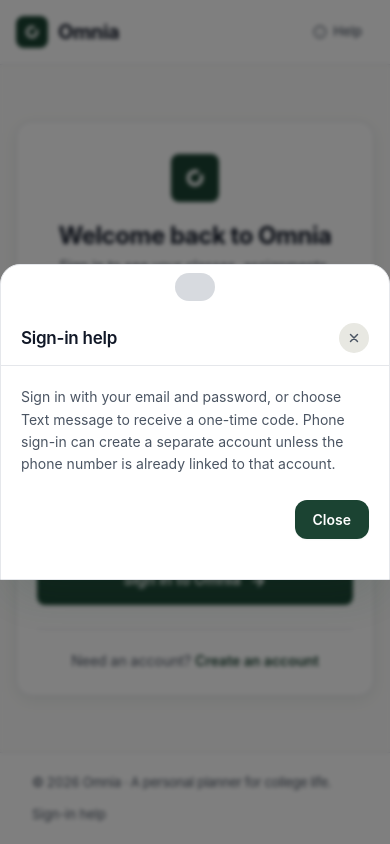
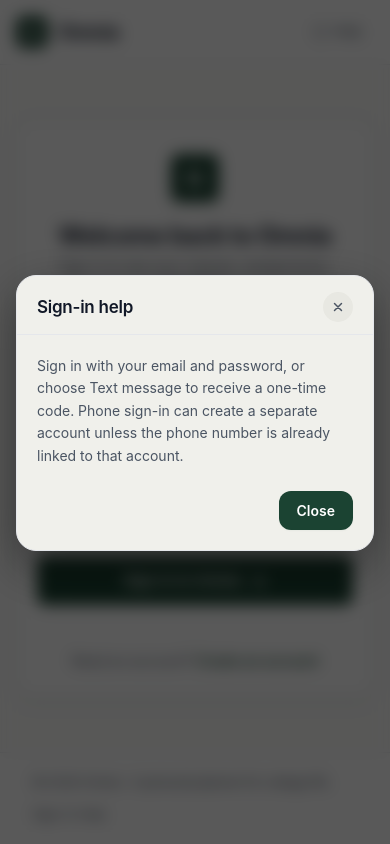
Before and after one commit to Farerudesu/Omnia-All-in-One-College-Life-Planner, a React (Vite) app: page /signin in a window 390 px wide. Both pictures are taken after a click on the button "Help". Built offline with nearby package versions, Linux system fonts and the light colour scheme; no server answers.

Commit message:
fix(mobile): round all modal corners with side padding, and add gesture navigation clearance to bottom dock

```diff
--- a/src/index.css
+++ b/src/index.css
@@ -595,7 +595,7 @@
     margin-inline-start: 0 !important;
     min-width: 0 !important;
     width: 100% !important;
-    padding-bottom: calc(72px + env(safe-area-inset-bottom, 0px));
+    padding-bottom: calc(76px + max(14px, env(safe-area-inset-bottom, 14px)));
   }
 
   /* ─── Mobile Bottom Navigation Dock (Apple iOS Tab Bar) ─── */
@@ -608,7 +608,7 @@
     backdrop-filter: blur(25px) saturate(180%);
     -webkit-backdrop-filter: blur(25px) saturate(180%);
     border-top: 0.5px solid var(--outline-variant);
-    padding-bottom: env(safe-area-inset-bottom, 0px);
+    padding-bottom: max(14px, env(safe-area-inset-bottom, 14px));
     z-index: 80;
     box-shadow: var(--mobile-dock-shadow);
   }
@@ -617,11 +617,12 @@
     display: flex;
     align-items: center;
     justify-content: space-around;
-    height: 50px;
+    height: 52px;
     width: 100%;
     max-width: 500px;
     margin: 0 auto;
     padding-inline: 0.5rem;
+    padding-top: 4px;
   }
 
   .app-bottom-nav__link {
@@ -684,15 +685,8 @@
     pointer-events: none;
   }
 
-  /* ─── Mobile Bottom Sheet Handle (Apple grabber) ─── */
   .mobile-sheet-handle {
-    display: block;
-    width: 36px;
-    height: 5px;
-    border-radius: 999px;
-    background: var(--outline);
-    margin: 8px auto 6px;
-    opacity: 0.4;
+    display: none !important;
   }
 
   .page-header,
@@ -1101,34 +1095,37 @@
     box-shadow: 0 1px 3px rgba(0, 0, 0, 0.03);
   }
 
-/* ─── Mobile bottom-sheet modals (Apple iOS Sheet) ─── */
+/* ─── Mobile floating card modals (Full rounded & inset) ─── */
   .modal-overlay {
     position: fixed !important;
     inset: 0 !important;
-    align-items: flex-end;
-    padding: 0;
-    background: rgba(0, 0, 0, 0.65);
-    backdrop-filter: blur(8px);
-    -webkit-backdrop-filter: blur(8px);
+    display: flex !important;
+    align-items: center !important;
+    justify-content: center !important;
+    padding: calc(1rem + env(safe-area-inset-top, 0px)) 1rem calc(1.25rem + max(14px, env(safe-area-inset-bottom, 14px))) 1rem !important;
+    background: rgba(0, 0, 0, 0.65) !important;
+    backdrop-filter: blur(8px) !important;
+    -webkit-backdrop-filter: blur(8px) !important;
     z-index: 99999 !important;
   }
   .modal-content {
-    width: 100%;
-    max-width: none !important;
-    max-height: calc(88dvh - env(safe-area-inset-top, 0px));
+    width: 100% !important;
+    max-width: min(520px, calc(100vw - 2rem)) !important;
+    max-height: min(85dvh, calc(100dvh - 3.5rem - env(safe-area-inset-top, 0px) - max(14px, env(safe-area-inset-bottom, 14px)))) !important;
     display: flex !important;
     flex-direction: column !important;
-    border-radius: 20px 20px 0 0;
-    border: none;
-    box-shadow: 0 -10px 40px rgba(0, 0, 0, 0.35);
-    background: var(--surface-container);
+    border-radius: 20px !important;
+    border: 1px solid var(--outline-variant) !important;
+    box-shadow: 0 16px 48px rgba(0, 0, 0, 0.4) !important;
+    background: var(--surface-container) !important;
     overflow: hidden !important;
+    margin: auto !important;
   }
   .modal-scroll-body {
     flex: 1 1 auto !important;
     overflow-y: auto !important;
     -webkit-overflow-scrolling: touch;
-    padding: 1.25rem 1.25rem calc(2.5rem + env(safe-area-inset-bottom, 0px)) !important;
+    padding: 1.25rem !important;
   }
   .modal-content > div:first-child {
     padding: 1rem 1.25rem 0.75rem !important;
@@ -1144,11 +1141,11 @@
   .finance-page-container,
   .schedule-page-container,
   .calendar-page-container {
-    padding-bottom: calc(96px + env(safe-area-inset-bottom, 0px)) !important;
+    padding-bottom: calc(90px + max(14px, env(safe-area-inset-bottom, 14px))) !important;
   }
 
   .schedule-grid-scroll {
-    padding: 0 0.5rem calc(96px + env(safe-area-inset-bottom, 0px)) !important;
+    padding: 0 0.5rem calc(90px + max(14px, env(safe-area-inset-bottom, 14px))) !important;
     -webkit-overflow-scrolling: touch;
   }
 
@@ -1190,7 +1187,7 @@
   }
 
   .page-content {
-    padding-block: 1rem calc(96px + env(safe-area-inset-bottom, 0px)) !important;
+    padding-block: 1rem calc(90px + max(14px, env(safe-area-inset-bottom, 14px))) !important;
     padding-inline: 1rem;
   }
 
```
